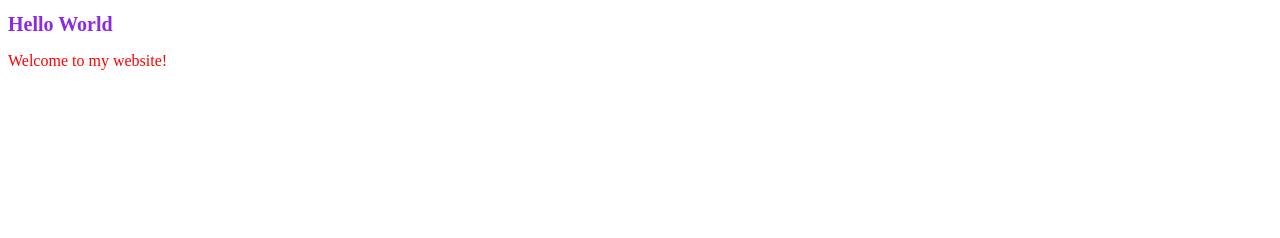
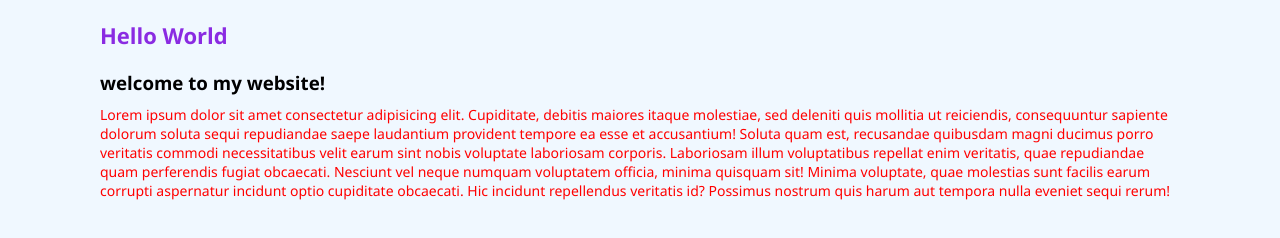
Before and after one commit to vladamil/test, a plain HTML site: page index.html in a window 1280 px wide. Drawn offline with Linux system fonts and the light colour scheme.

Commit message:
add styling to page

```diff
--- a/index.html
+++ b/index.html
@@ -8,7 +8,23 @@
       <title>Hello World</title>
    </head>
    <body>
-      <h1>Hello World</h1>
-      <p>Welcome to my website!</p>
+      <div class="container">
+         <h1>Hello World</h1>
+         <h3>Welcome to my website!</h3>
+         <p>
+            Lorem ipsum dolor sit amet consectetur adipisicing elit. Cupiditate,
+            debitis maiores itaque molestiae, sed deleniti quis mollitia ut
+            reiciendis, consequuntur sapiente dolorum soluta sequi repudiandae
+            saepe laudantium provident tempore ea esse et accusantium! Soluta
+            quam est, recusandae quibusdam magni ducimus porro veritatis commodi
+            necessitatibus velit earum sint nobis voluptate laboriosam corporis.
+            Laboriosam illum voluptatibus repellat enim veritatis, quae
+            repudiandae quam perferendis fugiat obcaecati. Nesciunt vel neque
+            numquam voluptatem officia, minima quisquam sit! Minima voluptate,
+            quae molestias sunt facilis earum corrupti aspernatur incidunt optio
+            cupiditate obcaecati. Hic incidunt repellendus veritatis id?
+            Possimus nostrum quis harum aut tempora nulla eveniet sequi rerum!
+         </p>
+      </div>
    </body>
 </html>
--- a/style.css
+++ b/style.css
@@ -1,8 +1,31 @@
+* {
+   padding: 0;
+   margin: 0;
+   box-sizing: border-box;
+}
+
+body {
+   font-family: 'Segoe UI', Tahoma, Geneva, Verdana, sans-serif;
+   background-color: aliceblue;
+}
+
+.container {
+   max-width: 1080px;
+   margin: auto;
+}
+
 h1 {
-   font-size: 20px;
+   font-size: 22px;
    color: blueviolet;
+   margin: 20px 0;
+}
+
+h3 {
+   text-transform: lowercase;
+   margin-bottom: 10px;
 }
 
 p {
    color: red;
+   font-size: 14px;
 }
```
